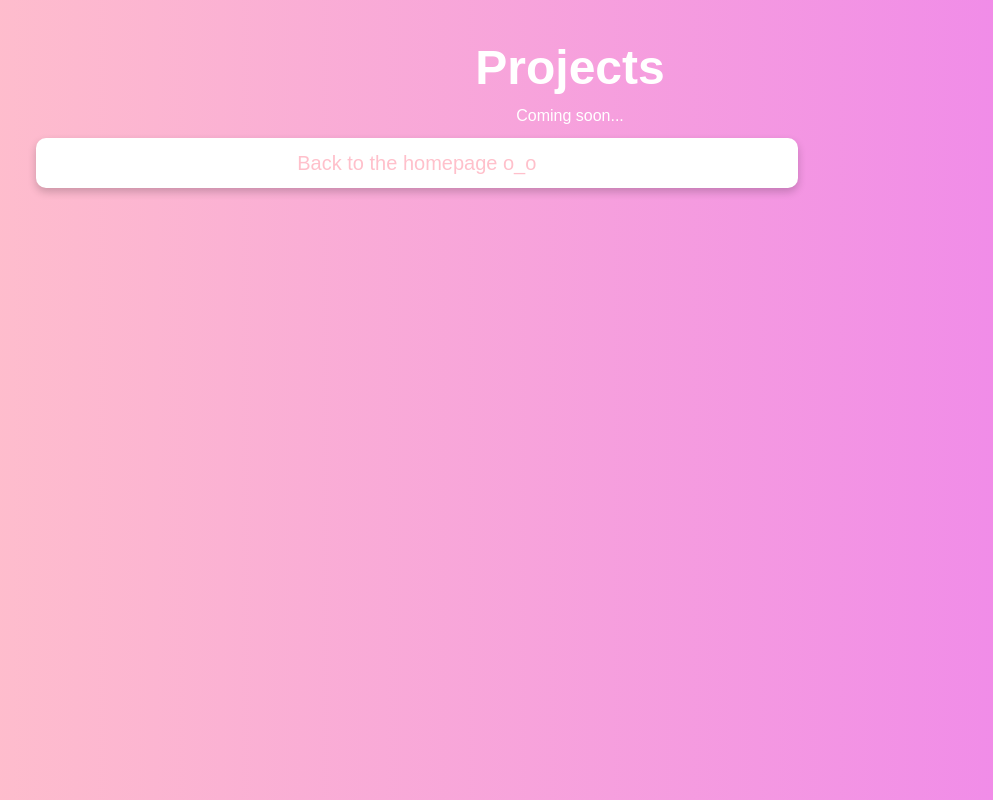
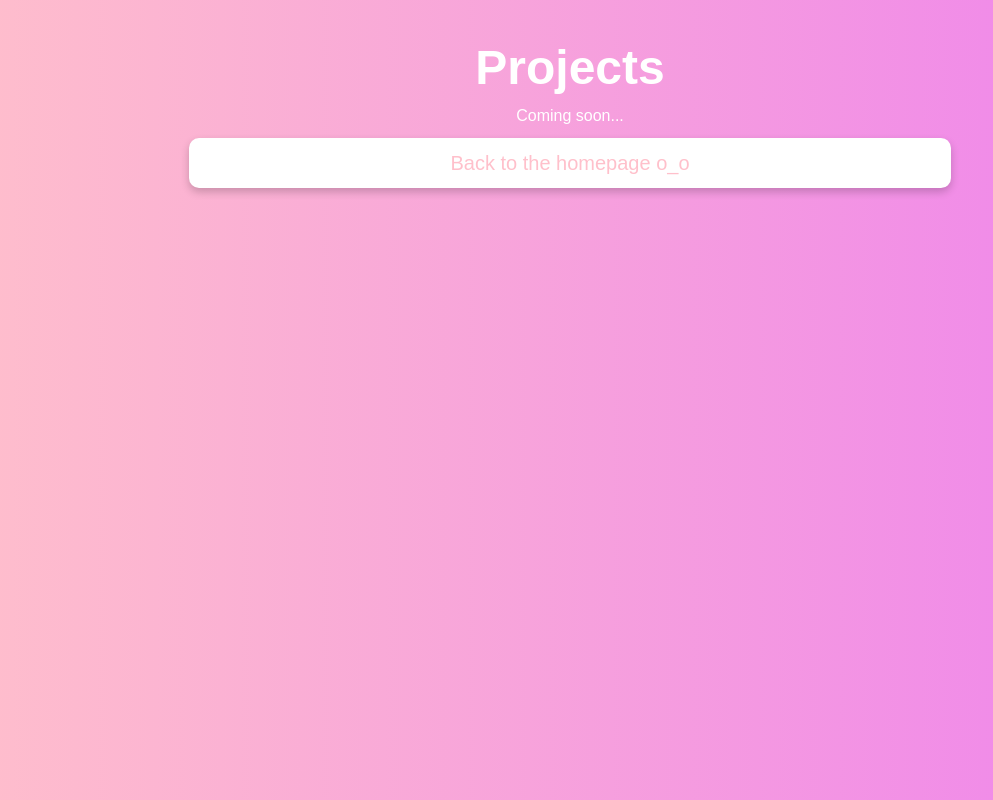
Before and after one commit to AzulCerulean/linktree-resume, a React (Vite) app: page /projects in a window 1280 px wide. Shown: the whole page, without its empty margins (70-1063 px from the left). Built offline with nearby package versions, Linux system fonts and the light colour scheme; a web font is replaced by a local one.

Commit message:
added css to projects
Signed-off-by: Azul Cerulean <azul.sama@outlook.com>

```diff
--- a/package.json
+++ b/package.json
@@ -1,7 +1,7 @@
 {
   "name": "linktree-resume",
   "private": true,
-  "version": "0.1.4",
+  "version": "0.1.5",
   "homepage": "https://bloobs.ca",
   "type": "module",
   "scripts": {
--- /dev/null
+++ b/src/Pages/Projects.css
@@ -0,0 +1,6 @@
+.projectsContainer {
+    display: flex;
+    flex-direction: column;
+    align-items: center;
+    justify-content: center;
+}
--- a/src/Pages/Projects.jsx
+++ b/src/Pages/Projects.jsx
@@ -1,9 +1,10 @@
 import React from "react";
 import {Link} from "react-router";
+import "./Projects.css";
 
 const Projects = () => {
     return (
-        <div>
+        <div className="projectsContainer">
             <h1>Projects</h1>
             <p>Coming soon...</p>
             <Link to={"/"}>Back to the homepage o_o</Link>
```
